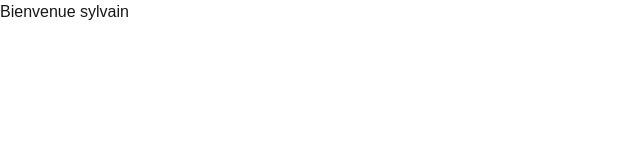
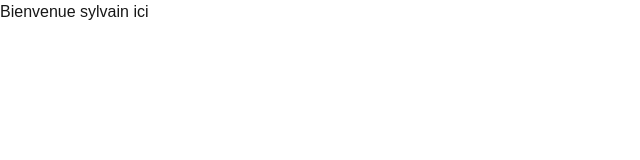
Before and after one commit to groupedevwork-code/carriere-pro, a Next.js app: page / in a window 1280 px wide. Shown: the top 160 px of the page, without its empty margins (0-640 px from the left). Built offline with nearby package versions, Linux system fonts and the light colour scheme.

Commit message:
aouter ici a la fin du text

```diff
--- a/app/page.tsx
+++ b/app/page.tsx
@@ -1,3 +1,3 @@
 export default function Home() {
-  return <div>Bienvenue sylvain</div>;
+  return <div>Bienvenue sylvain ici</div>;
 }
```
